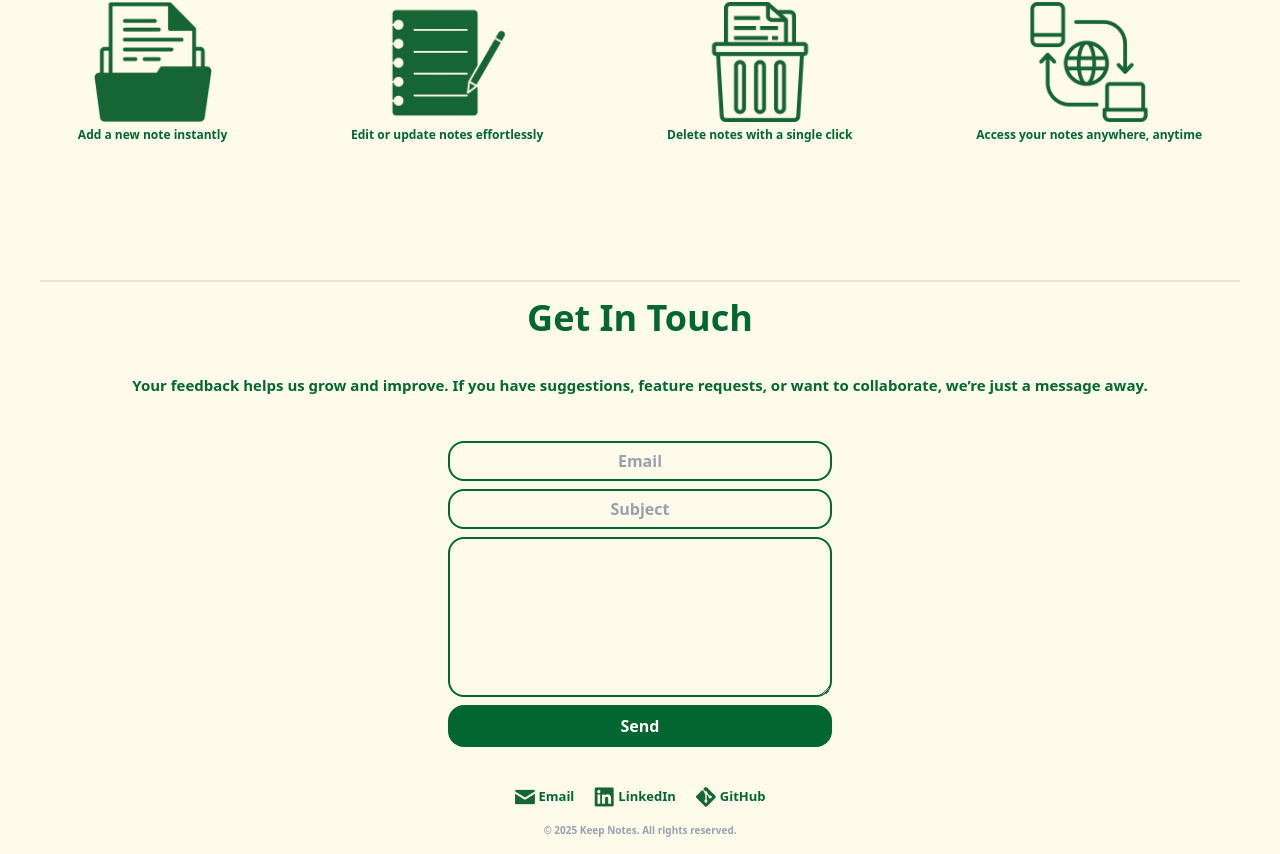
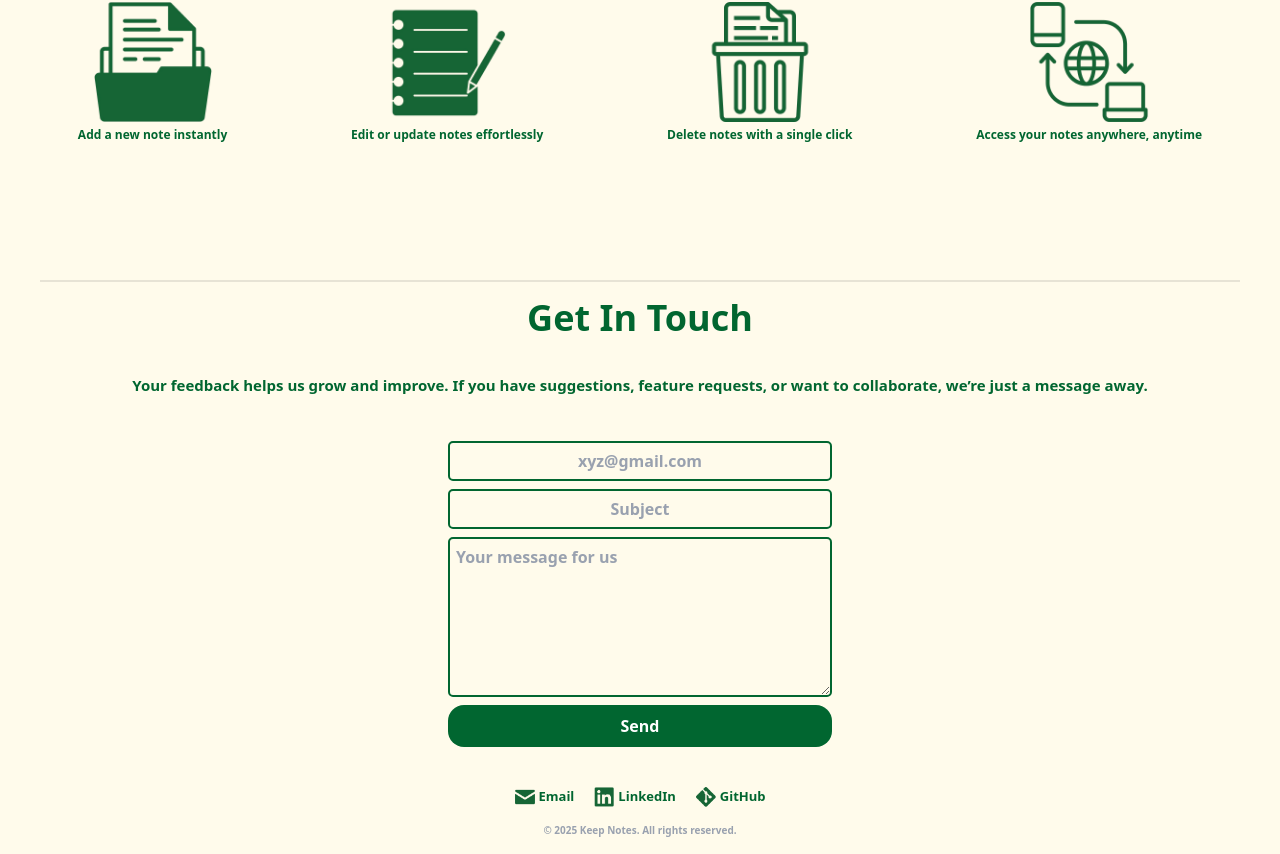
Before and after one commit to Kartikey-Singh-Gahlot/kartikey-keep-notes, a Next.js app in the folder client/: page / in a window 1280 px wide. Shown: the part 963-1817 px from the top of the page. Built offline with nearby package versions, Linux system fonts and the light colour scheme; no server answers.

Commit message:
working on contat form

```diff
--- /dev/null
+++ b/client/src/app/components/contactForm.js
@@ -0,0 +1,29 @@
+"use client";
+import { useState } from "react";
+
+
+export default function ContactForm(){
+
+    let [formData, setFormData] = useState({to:"", subject:"", message:""});
+
+    function trgrFormChange(e){
+       setFormData((prev)=>{
+          return {...prev, [e.target.name]:e.target.value}
+       })
+    }
+
+    async function trgrFormSubmit(e) {
+       e.preventDefault();
+    }
+
+
+
+    return(
+         <form onSubmit={(e)=>{trgrFormSubmit(e)}} className="flex flex-col  gap-2 p-4 rounded-2xl ">
+              <input  required  onChange={(e)=>{ trgrFormChange(e)}} value={formData.to} name="to"      className="rounded-[5px] border-green-800 border-2 w-[30vw] min-w-[250px] h-10 text-center placeholder-gray-400 " placeholder="xyz@gmail.com"/>
+              <input  onChange={(e)=>{ trgrFormChange(e)}} value={formData.subject}      name="subject" className="rounded-[5px] border-green-800 border-2 w-[30vw] min-w-[250px] h-10 text-center placeholder-gray-400 " placeholder="Subject"/>
+              <textarea onChange={(e)=>{ trgrFormChange(e)}} value={formData.message}    name="message" className="rounded-[5px] border-green-800 border-2  p-1.5 min-h-40  placeholder:text-gray-400"                    placeholder="Your message for us"/>
+              <button type="submit" className="transition-colors text-nowrap px-4 py-2 rounded-2xl  text-white hover:border-green-800 hover:bg-amber-50 hover:text-green-800 border border-[#ffffff00]  bg-green-800  cursor-pointer">Send</button>
+        </form>
+    )
+}
--- a/client/src/app/page.js
+++ b/client/src/app/page.js
@@ -7,7 +7,7 @@ import "./globals.css";
 import { useEffect, useState } from "react";
 import { useRouter } from "next/navigation.js";
 import { HamBurgerMenu } from "./components/hamBurgerMenu.js";
-
+import ContactForm from "./components/contactForm.js";
 
 
 export default function Home() {
@@ -105,7 +105,7 @@ export default function Home() {
 
           </section>
 
-           <section className=" h-fit px-4  py-7 flex flex-col justify-center"   id="about">
+           <section className=" h-fit px-4  py-7 flex flex-col justify-center" id="about">
                 <h1 className="w-full box-border py-4 px-2 text-4xl">About</h1>
 
                 <p className="px-2 py-2 text-[10px] min-[780px]:text-[15px] ">Keep Notes makes it effortless to organize your thoughts and ideas. Whether it’s a quick note or an important reminder, everything stays just a click away.</p>
@@ -133,14 +133,7 @@ export default function Home() {
                     </div>
 
                    <div className="flex w-full justify-center py-2">
-                        <form className="flex flex-col  gap-2 p-4 rounded-2xl ">
-                            <input className="rounded-2xl border-green-800 border-2 w-[30vw] min-w-[250px] h-10 text-center placeholder-gray-400 " placeholder="Email"/>
-                            <input className="rounded-2xl border-green-800 border-2 w-[30vw] min-w-[250px] h-10 text-center placeholder-gray-400 " placeholder="Subject"/>
-                            <textarea className="rounded-2xl border-green-800 border-2  text-center min-h-40">
-
-                            </textarea>
-                            <button type="submit" className="transition-colors text-nowrap px-4 py-2 rounded-2xl  text-white hover:border-green-800 hover:bg-amber-50 hover:text-green-800 border border-[#ffffff00]  bg-green-800  cursor-pointer">Send</button>
-                        </form>
+                        <ContactForm/>
                    </div>
 
 
```
